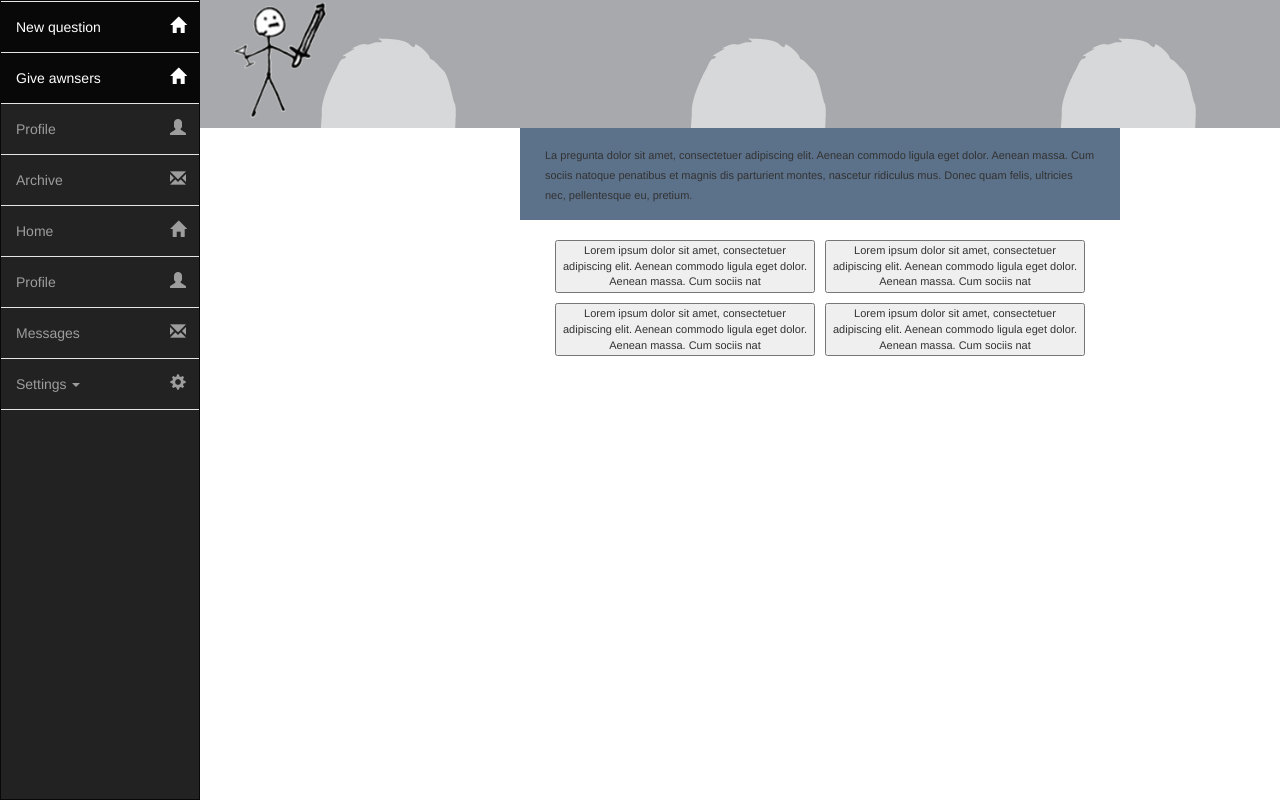
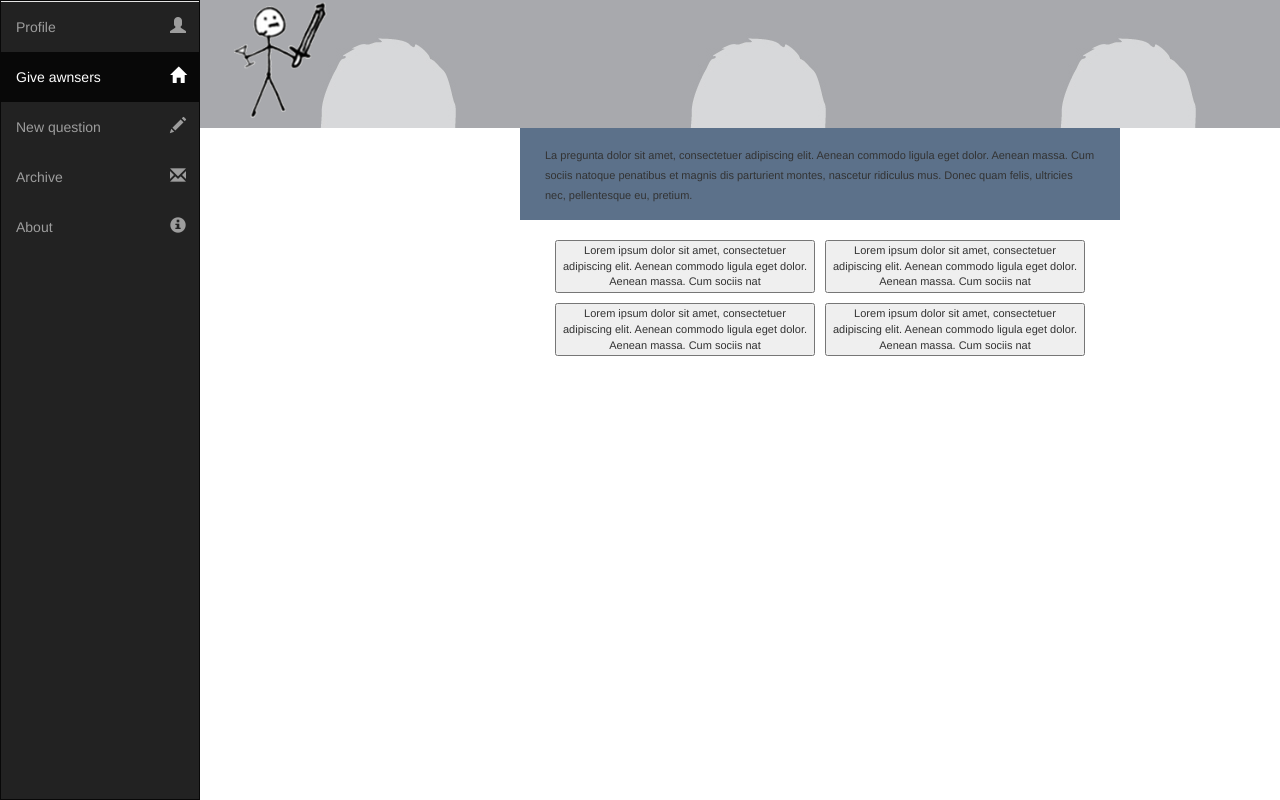
Before and after one commit to luis-puhl/team-rrrrl-ltia-jam-2015, a PHP site: page / in a window 1280 px wide; the page is wider, and only the part inside the window is pictured. Run offline with PHP 8.4, Linux system fonts and the light colour scheme.

Commit message:
APP: Organização do menu lateral.

```diff
--- a/app/index.html
+++ b/app/index.html
@@ -27,10 +27,10 @@
 		<!-- Collect the nav links, forms, and other content for toggling -->
 		<div class="collapse navbar-collapse" id="bs-sidebar-navbar-collapse">
 			<ul class="nav navbar-nav">
-				<li class="active">
+				<li >
 					<a href="#">
-						New question
-						<span style="font-size:16px;" class="pull-right hidden-xs showopacity glyphicon glyphicon-home">
+						Profile
+						<span style="font-size:16px;" class="pull-right hidden-xs showopacity glyphicon glyphicon-user">
 						</span>
 					</a>
 				</li>
@@ -41,10 +41,10 @@
 						</span>
 					</a>
 				</li>
-				<li >
+				<li class="">
 					<a href="#">
-						Profile
-						<span style="font-size:16px;" class="pull-right hidden-xs showopacity glyphicon glyphicon-user">
+						New question
+						<span style="font-size:16px;" class="pull-right hidden-xs showopacity glyphicon glyphicon-pencil">
 						</span>
 					</a>
 				</li>
@@ -55,20 +55,12 @@
 						</span>
 					</a>
 				</li>
-				<li><a href="#">Home<span style="font-size:16px;" class="pull-right hidden-xs showopacity glyphicon glyphicon-home"></span></a></li>
-				<li ><a href="#">Profile<span style="font-size:16px;" class="pull-right hidden-xs showopacity glyphicon glyphicon-user"></span></a></li>
-				<li ><a href="#">Messages<span style="font-size:16px;" class="pull-right hidden-xs showopacity glyphicon glyphicon-envelope"></span></a></li>
-				<li class="dropdown">
-					<a href="#" class="dropdown-toggle" data-toggle="dropdown">Settings <span class="caret"></span><span style="font-size:16px;" class="pull-right hidden-xs showopacity glyphicon glyphicon-cog"></span></a>
-					<ul class="dropdown-menu forAnimate" role="menu">
-						<li><a href="#">Action</a></li>
-						<li><a href="#">Another action</a></li>
-						<li><a href="#">Something else here</a></li>
-						<li class="divider"></li>
-						<li><a href="#">Separated link</a></li>
-						<li class="divider"></li>
-						<li><a href="#">One more separated link</a></li>
-					</ul>
+				<li>
+					<a href="#">
+						About
+						<span style="font-size:16px;" class="pull-right hidden-xs showopacity glyphicon glyphicon-info-sign">
+						</span>
+					</a>
 				</li>
 			</ul>
 		</div>
--- a/app/main.css
+++ b/app/main.css
@@ -54,3 +54,7 @@ span {
   background-color: #5C718A;
 
 }
+
+nav.sidebar .navbar-nav > li {
+  border: none;
+}
```
